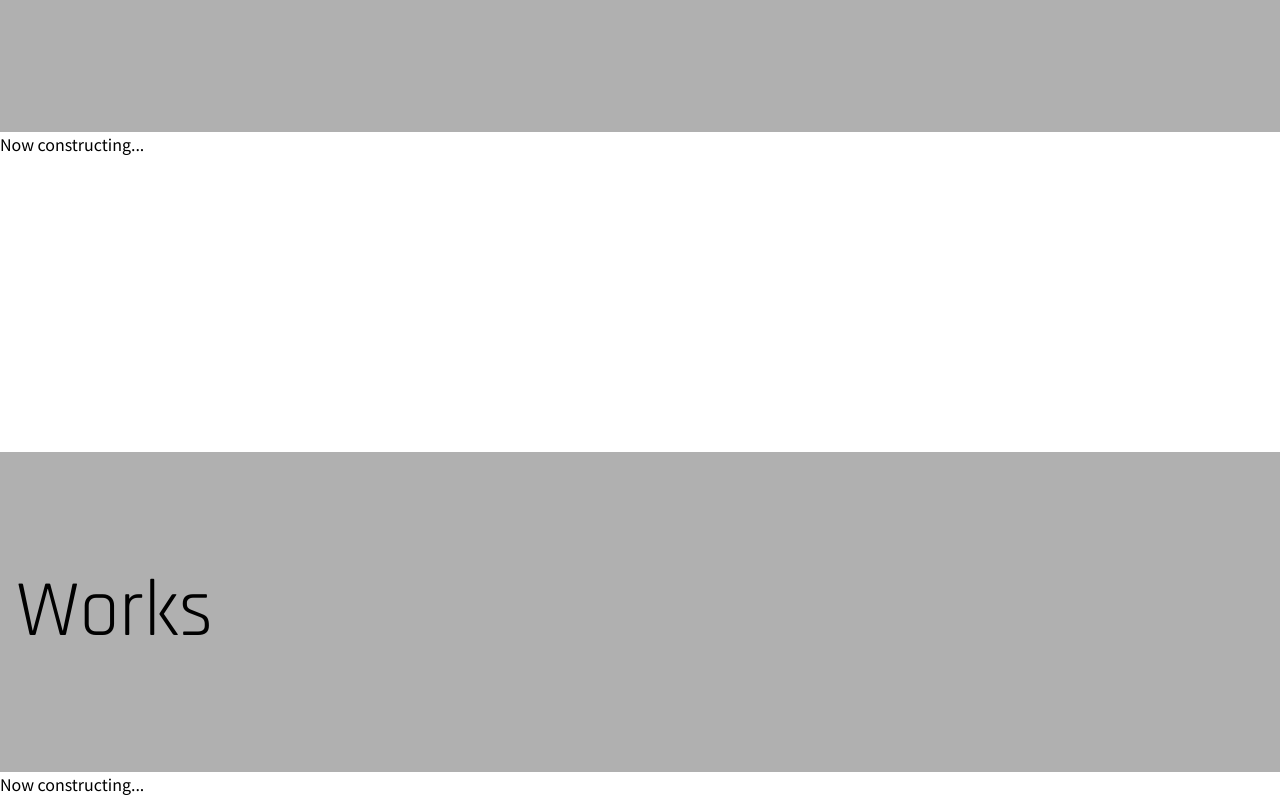
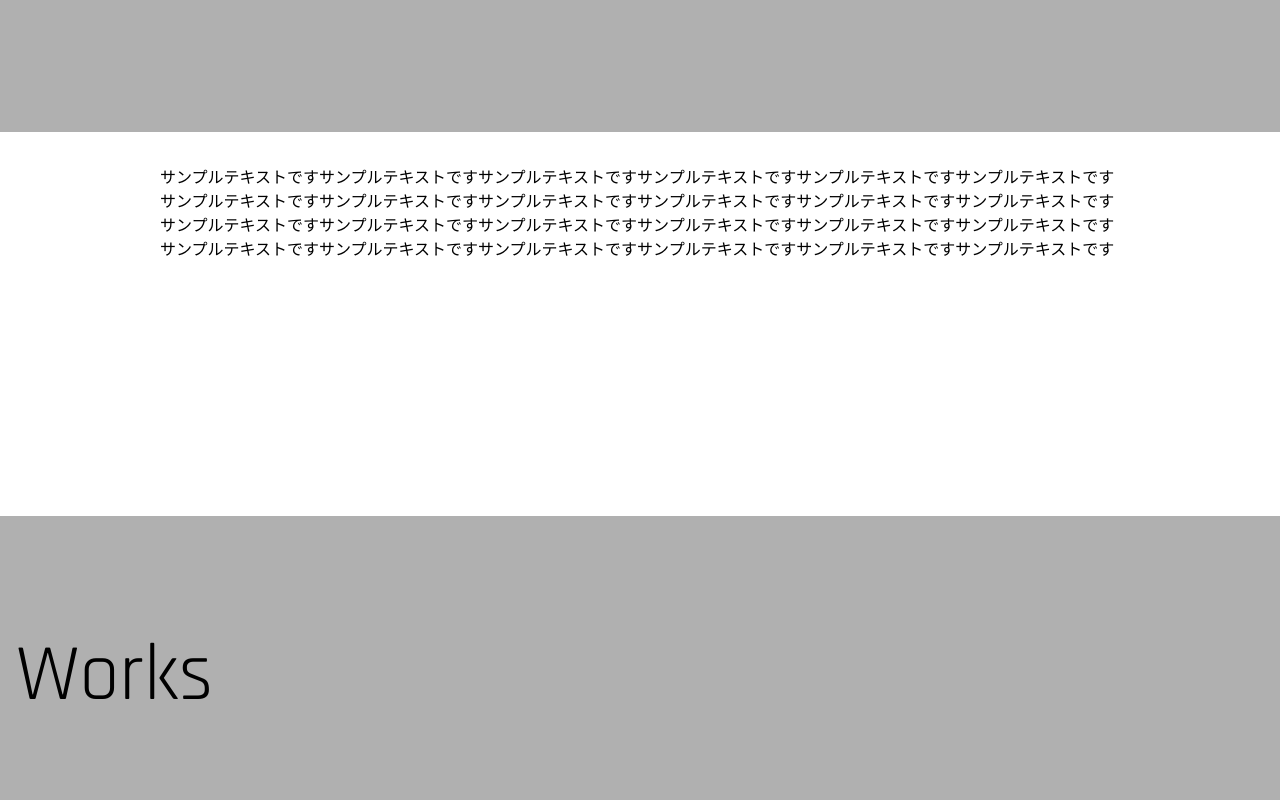
Before and after one commit to phinesze/phinesze-home, a React app: page / in a window 1280 px wide. Shown: the part 700-1500 px from the top of the page. Built offline with nearby package versions, Linux system fonts and the light colour scheme.

Commit message:
SectionAreaのスタイルを変更

```diff
--- a/src/App.tsx
+++ b/src/App.tsx
@@ -42,7 +42,10 @@ export default class App extends React.Component<{}, {}> {
                 </section>
 
                 <SectionArea title={"About Me."} sectionHeadClass={"cls"}>
-                    Now constructing...
+                    サンプルテキストですサンプルテキストですサンプルテキストですサンプルテキストですサンプルテキストですサンプルテキストです
+                    サンプルテキストですサンプルテキストですサンプルテキストですサンプルテキストですサンプルテキストですサンプルテキストです
+                    サンプルテキストですサンプルテキストですサンプルテキストですサンプルテキストですサンプルテキストですサンプルテキストです
+                    サンプルテキストですサンプルテキストですサンプルテキストですサンプルテキストですサンプルテキストですサンプルテキストです
                 </SectionArea>
 
                 <SectionArea title={"Works"} sectionHeadClass={"cls"}>
--- a/src/components/SectionArea/SectionArea.css
+++ b/src/components/SectionArea/SectionArea.css
@@ -10,6 +10,8 @@
 }
 
 .sectionBody {
+    margin: 2rem auto;
+    width: 60rem;
     min-height: 20rem;
 }
 
```
